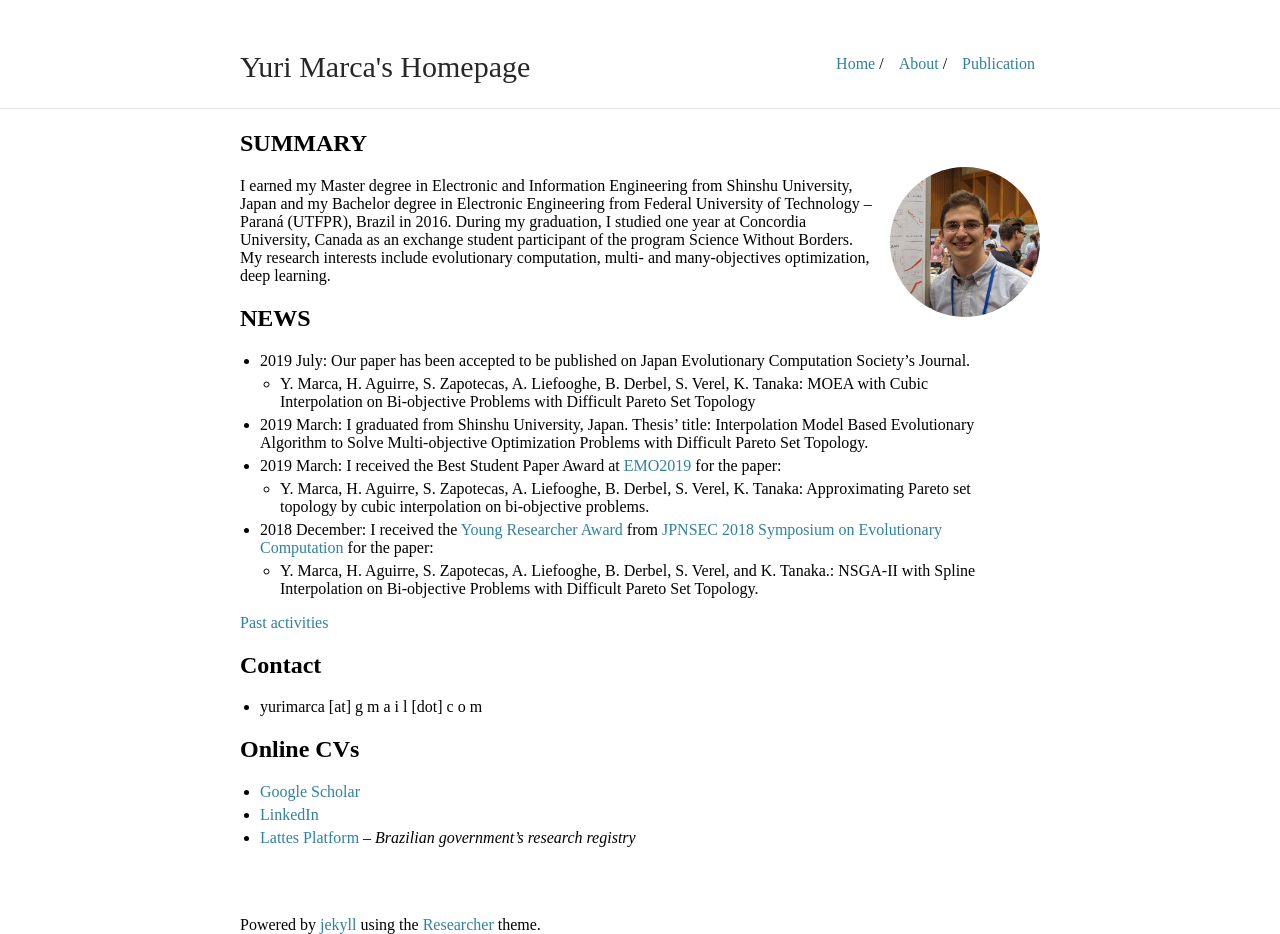
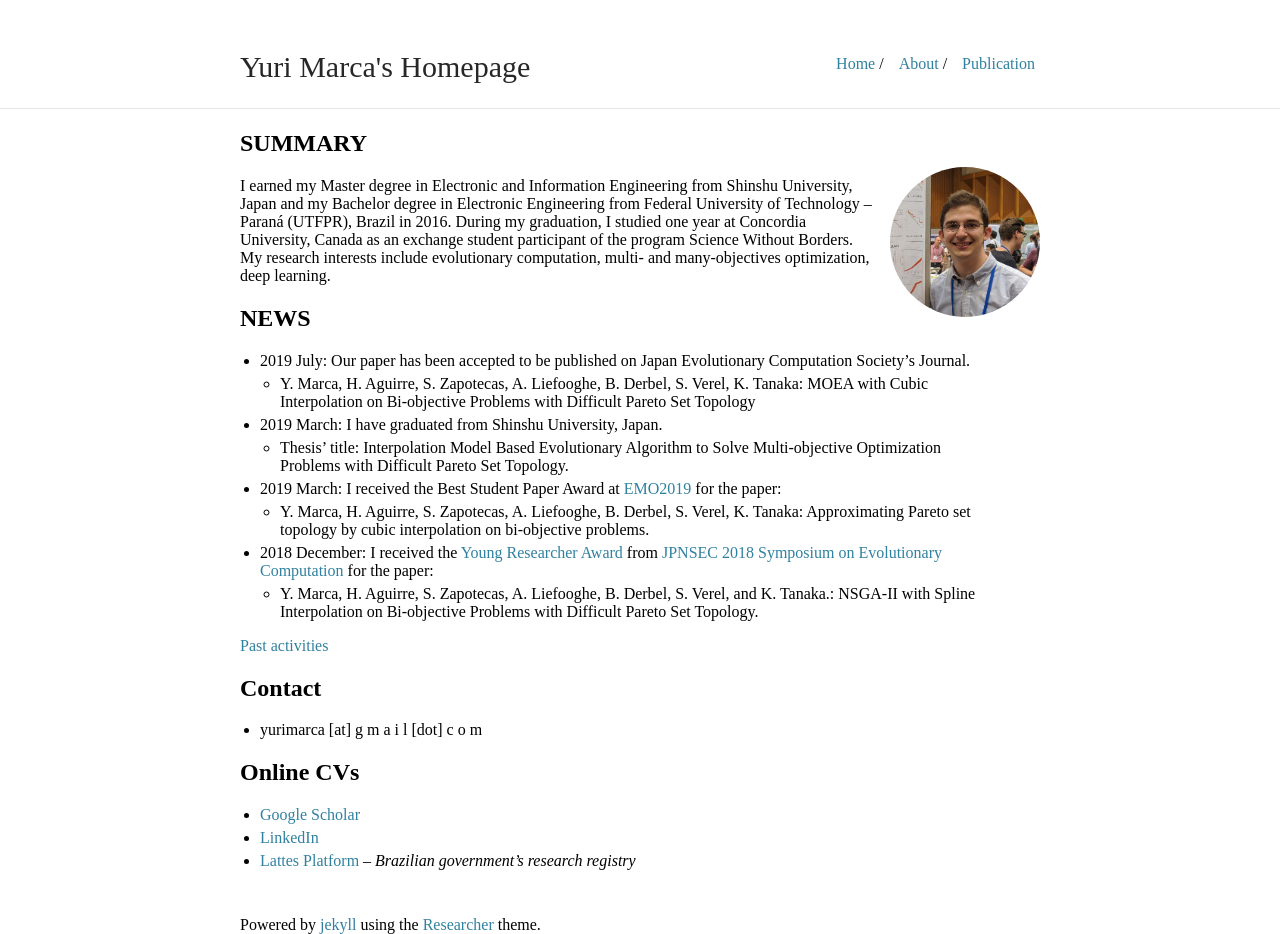
Before and after one commit to yurimarca/yurimarca.github.io, a Jekyll site: the page built from index.md, in a window 1280 px wide. Built offline with Jekyll 4.4.1, drawn with Linux system fonts in a browser that asks for light colours.

Commit message:
fixing index

```diff
--- a/index.md
+++ b/index.md
@@ -13,7 +13,8 @@ I earned my Master degree in Electronic and Information Engineering from Shinshu
 
 * 2019 July: Our paper has been accepted to be published on Japan Evolutionary Computation Society's Journal.
   * Y. Marca, H. Aguirre, S. Zapotecas, A. Liefooghe, B. Derbel, S. Verel, K. Tanaka: MOEA with Cubic Interpolation on Bi-objective Problems with Difficult Pareto Set Topology
-* 2019 March: I graduated from Shinshu University, Japan. Thesis' title: Interpolation Model Based Evolutionary Algorithm to Solve Multi-objective Optimization Problems with Difficult Pareto Set Topology.
+* 2019 March: I have graduated from Shinshu University, Japan.
+  * Thesis' title: Interpolation Model Based Evolutionary Algorithm to Solve Multi-objective Optimization Problems with Difficult Pareto Set Topology.
 * 2019 March: I received the Best Student Paper Award at [EMO2019](https://www.emo2019.org/) for the paper:
   * Y. Marca, H. Aguirre, S. Zapotecas, A. Liefooghe, B. Derbel, S. Verel, K. Tanaka: Approximating Pareto set topology by cubic interpolation on bi-objective problems.
 * 2018 December: I received the [Young Researcher Award](http://www.ieee-jp.org/section/tokyo/chapter/CIS-11/index.php?TopPage-J%2FYRA-J%2F2018#v11d4fc5) from [JPNSEC 2018 Symposium on Evolutionary Computation](http://www.jpnsec.org/symposium201803.html) for the paper:
```
